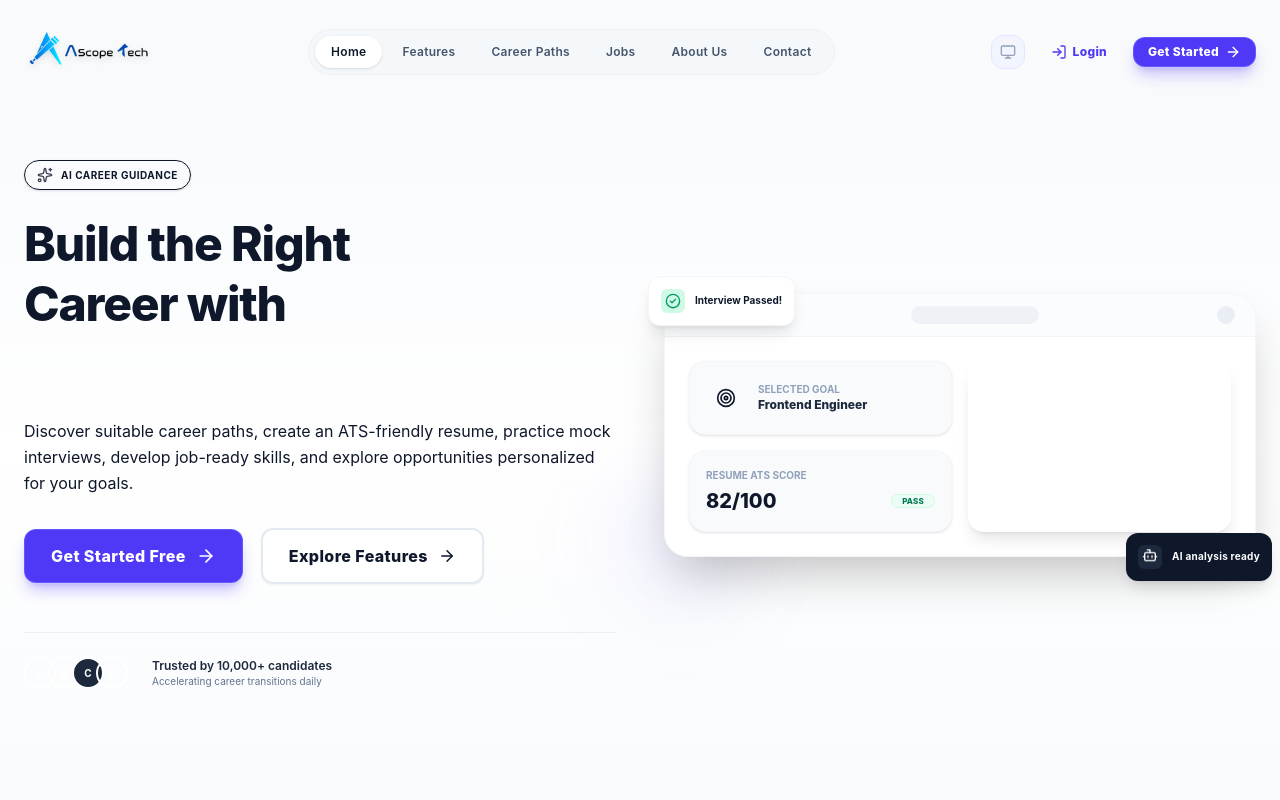
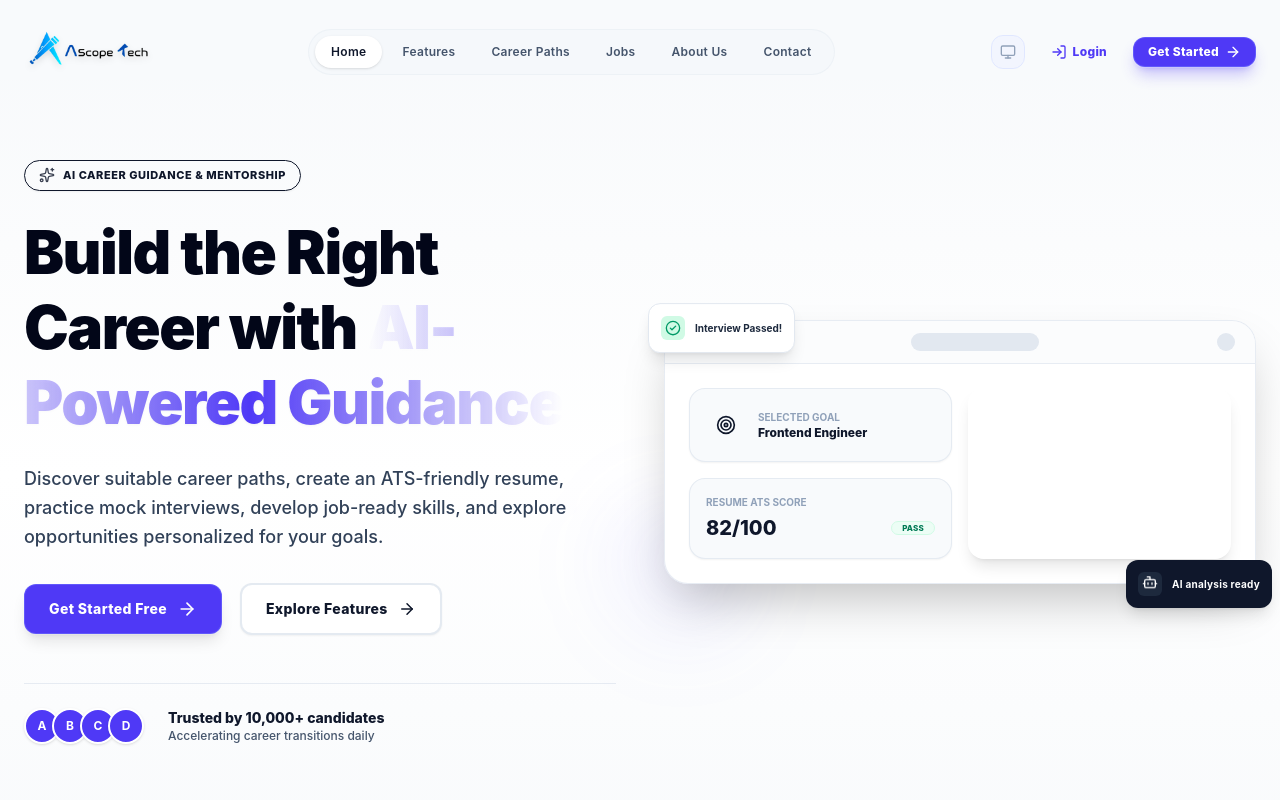
Before and after one commit to mythilijaikumar2-crypto/ascopetech-mentor-web-site-, a React (Vite) app: page / in a window 1280 px wide. Shown: the top 800 px of the page. Built offline with nearby package versions, Linux system fonts and the light colour scheme.

Commit message:
Enhance Home page Hero section text contrast, font sizes, colors, and dark mode visibility

```diff
--- a/src/pages/public/Home.tsx
+++ b/src/pages/public/Home.tsx
@@ -177,10 +177,10 @@ export const Home: React.FC = () => {
   return (
     <div className="w-full relative overflow-x-hidden">
       {/* 1. Hero Section */}
-      <section className="relative pt-12 pb-24 md:pt-20 md:pb-32 bg-linear-to-b from-primary-50/40 via-white to-slate-50/30 overflow-hidden">
+      <section className="relative pt-12 pb-24 md:pt-20 md:pb-32 bg-gradient-to-b from-slate-50 via-white to-slate-50 dark:from-slate-950 dark:via-slate-900 dark:to-slate-950 overflow-hidden transition-colors duration-200">
         {/* Decorative background vectors */}
-        <div className="absolute top-0 right-0 h-[500px] w-[500px] rounded-full bg-primary-200/20 blur-[120px] pointer-events-none -z-10" />
-        <div className="absolute bottom-0 left-0 h-[400px] w-[400px] rounded-full bg-brand-200/20 blur-[100px] pointer-events-none -z-10" />
+        <div className="absolute top-0 right-0 h-[500px] w-[500px] rounded-full bg-primary-300/20 dark:bg-primary-900/20 blur-[120px] pointer-events-none -z-10" />
+        <div className="absolute bottom-0 left-0 h-[400px] w-[400px] rounded-full bg-brand-300/20 dark:bg-brand-900/20 blur-[100px] pointer-events-none -z-10" />
 
         <div className="max-w-7xl mx-auto px-6 grid grid-cols-1 lg:grid-cols-12 gap-12 items-center">
           {/* Hero left text content */}
@@ -190,46 +190,49 @@ export const Home: React.FC = () => {
             transition={{ duration: 0.6 }}
             className="lg:col-span-6 flex flex-col gap-6"
           >
-            <div className="inline-flex items-center gap-2 px-3 py-1.5 rounded-full bg-primary-50 border border-primary-100/50 max-w-fit shadow-sm">
-              <Sparkles className="h-4 w-4 text-primary-600 animate-pulse" />
-              <span className="text-[10px] font-bold text-primary-800 uppercase tracking-wider">
-                AI Career Guidance
+            <div className="inline-flex items-center gap-2 px-3.5 py-1.5 rounded-full bg-primary-100/80 dark:bg-primary-950/80 border border-primary-200 dark:border-primary-800 max-w-fit shadow-xs">
+              <Sparkles className="h-4 w-4 text-primary-600 dark:text-primary-400 animate-pulse" />
+              <span className="text-[11px] font-extrabold text-primary-900 dark:text-primary-200 uppercase tracking-wider">
+                AI Career Guidance & Mentorship
               </span>
             </div>
-            <h1 className="text-3xl md:text-5xl font-extrabold text-slate-900 tracking-tight leading-tight text-balance">
+
+            <h1 className="text-3xl sm:text-4xl md:text-6xl font-black text-slate-950 dark:text-white tracking-tight leading-tight text-balance">
               Build the Right Career with{" "}
-              <span className="bg-linear-to-r from-primary-600 to-brand-500 bg-clip-text text-transparent">
+              <span className="bg-gradient-to-r from-primary-600 via-indigo-600 to-brand-500 bg-clip-text text-transparent drop-shadow-xs">
                 AI-Powered Guidance
               </span>
             </h1>
-            <p className="text-sm md:text-base text-slate-655 leading-relaxed">
+
+            <p className="text-base md:text-lg font-medium text-slate-700 dark:text-slate-300 leading-relaxed max-w-xl">
               Discover suitable career paths, create an ATS-friendly resume, practice mock interviews, develop job-ready skills, and explore opportunities personalized for your goals.
             </p>
+
             <div className="flex flex-wrap items-center gap-4.5 mt-2">
               <Link to="/onboarding">
-                <Button variant="primary" size="lg" rightIcon={<ArrowRight className="h-5 w-5 transition-transform duration-300 group-hover:translate-x-1.5" />}>
+                <Button variant="primary" size="lg" className="shadow-lg shadow-primary-500/20 text-sm font-bold px-6" rightIcon={<ArrowRight className="h-5 w-5 transition-transform duration-300 group-hover:translate-x-1.5" />}>
                   Get Started Free
                 </Button>
               </Link>
               <Link to="/features">
-                <Button variant="outline" size="lg" rightIcon={<ArrowRight className="h-4.5 w-4.5 transition-transform duration-300 group-hover:translate-x-1" />}>
+                <Button variant="outline" size="lg" className="text-sm font-bold px-6 dark:border-slate-700 dark:text-slate-200" rightIcon={<ArrowRight className="h-4.5 w-4.5 transition-transform duration-300 group-hover:translate-x-1" />}>
                   Explore Features
                 </Button>
               </Link>
             </div>
 
             {/* Small Trust indicators */}
-            <div className="flex items-center gap-6 mt-6 pt-6 border-t border-slate-200/60">
+            <div className="flex items-center gap-6 mt-6 pt-6 border-t border-slate-200/80 dark:border-slate-800">
               <div className="flex -space-x-2">
                 {[1, 2, 3, 4].map((i) => (
-                  <div key={i} className={`h-8 w-8 rounded-full border-2 border-white flex items-center justify-center font-bold text-[10px] text-white bg-slate-${200 + i * 200}`}>
+                  <div key={i} className="h-9 w-9 rounded-full border-2 border-white dark:border-slate-900 flex items-center justify-center font-bold text-xs text-white bg-indigo-600 shadow-sm">
                     {String.fromCharCode(64 + i)}
                   </div>
                 ))}
               </div>
               <div>
-                <p className="text-xs font-semibold text-slate-800">Trusted by 10,000+ candidates</p>
-                <p className="text-[10px] text-slate-500">Accelerating career transitions daily</p>
+                <p className="text-sm font-extrabold text-slate-900 dark:text-slate-100">Trusted by 10,000+ candidates</p>
+                <p className="text-xs text-slate-600 dark:text-slate-400 font-medium">Accelerating career transitions daily</p>
               </div>
             </div>
           </m.div>
@@ -244,17 +247,17 @@ export const Home: React.FC = () => {
             {/* Interactive tilted dashboard container mockup */}
             <m.div
               style={{ rotateX, rotateY, transformStyle: "preserve-3d" }}
-              className="w-full bg-white/95 backdrop-blur-md rounded-3xl shadow-2xl border border-slate-100/80 overflow-hidden relative transition-shadow duration-300 hover:shadow-primary-500/5"
+              className="w-full bg-white/95 dark:bg-slate-900/95 backdrop-blur-md rounded-3xl shadow-2xl border border-slate-200/80 dark:border-slate-800 overflow-hidden relative transition-shadow duration-300 hover:shadow-primary-500/10"
             >
               {/* Toolbar */}
-              <div className="px-5 py-3 border-b border-slate-100 bg-slate-50/50 flex items-center justify-between">
+              <div className="px-5 py-3 border-b border-slate-200/80 dark:border-slate-800 bg-slate-50/50 dark:bg-slate-950/50 flex items-center justify-between">
                 <div className="flex items-center gap-1.5">
                   <div className="h-3 w-3 rounded-full bg-red-400" />
                   <div className="h-3 w-3 rounded-full bg-amber-400" />
                   <div className="h-3 w-3 rounded-full bg-emerald-400" />
                 </div>
-                <div className="h-4.5 w-32 bg-slate-200/50 rounded-full" />
-                <div className="h-4.5 w-4.5 bg-slate-200/70 rounded-full" />
+                <div className="h-4.5 w-32 bg-slate-200 dark:bg-slate-800 rounded-full" />
+                <div className="h-4.5 w-4.5 bg-slate-200 dark:bg-slate-800 rounded-full" />
               </div>
               {/* Dashboard Content */}
               <div className="p-6 grid grid-cols-1 md:grid-cols-2 gap-4" style={{ transformStyle: "preserve-3d" }}>
@@ -262,24 +265,24 @@ export const Home: React.FC = () => {
                   {/* Career widget with depth translation */}
                   <m.div
                     style={{ transform: "translateZ(40px)", transformStyle: "preserve-3d" }}
-                    className="p-4 bg-slate-50 rounded-2xl border border-slate-100/70 flex items-center gap-3 shadow-sm hover:bg-white hover:shadow-md transition-all duration-300"
+                    className="p-4 bg-slate-50 dark:bg-slate-950/60 rounded-2xl border border-slate-200/80 dark:border-slate-800 flex items-center gap-3 shadow-xs hover:bg-white dark:hover:bg-slate-900 hover:shadow-md transition-all duration-300"
                   >
-                    <div className="h-10 w-10 rounded-xl bg-primary-100 text-primary-600 flex items-center justify-center">
+                    <div className="h-10 w-10 rounded-xl bg-primary-100 dark:bg-primary-950/60 text-primary-600 dark:text-primary-400 flex items-center justify-center">
                       <Target className="h-5 w-5" />
                     </div>
                     <div>
-                      <p className="text-[10px] font-bold text-slate-400">SELECTED GOAL</p>
-                      <p className="text-xs font-extrabold text-slate-800">Frontend Engineer</p>
+                      <p className="text-[10px] font-bold text-slate-400 dark:text-slate-500">SELECTED GOAL</p>
+                      <p className="text-xs font-extrabold text-slate-900 dark:text-slate-100">Frontend Engineer</p>
                     </div>
                   </m.div>
                   {/* ATS widget with depth translation */}
                   <m.div
                     style={{ transform: "translateZ(60px)", transformStyle: "preserve-3d" }}
-                    className="p-4 bg-slate-50 rounded-2xl border border-slate-100/70 shadow-sm hover:bg-white hover:shadow-md transition-all duration-300"
+                    className="p-4 bg-slate-50 dark:bg-slate-950/60 rounded-2xl border border-slate-200/80 dark:border-slate-800 shadow-xs hover:bg-white dark:hover:bg-slate-900 hover:shadow-md transition-all duration-300"
                   >
-                    <p className="text-[10px] font-bold text-slate-400">RESUME ATS SCORE</p>
+                    <p className="text-[10px] font-bold text-slate-400 dark:text-slate-500">RESUME ATS SCORE</p>
                     <div className="flex items-center justify-between mt-1">
-                      <span className="text-xl font-extrabold text-slate-850">82/100</span>
+                      <span className="text-xl font-extrabold text-slate-900 dark:text-slate-100">82/100</span>
                       <Badge variant="success" className="text-[8px] font-extrabold">PASS</Badge>
                     </div>
                   </m.div>
@@ -287,10 +290,10 @@ export const Home: React.FC = () => {
                 {/* Visual readiness score ring with depth translation */}
                 <m.div
                   style={{ transform: "translateZ(80px)", transformStyle: "preserve-3d" }}
-                  className="p-5 bg-linear-to-br from-primary-600 to-brand-500 rounded-2xl text-white flex flex-col justify-between shadow-lg shadow-primary-500/10 hover:shadow-primary-500/20 transition-all duration-300"
+                  className="p-5 bg-gradient-to-br from-primary-600 to-brand-500 rounded-2xl text-white flex flex-col justify-between shadow-lg shadow-primary-500/10 hover:shadow-primary-500/20 transition-all duration-300"
                 >
                   <div className="flex justify-between items-start">
-                    <span className="text-[10px] font-bold tracking-wider uppercase opacity-85">READINESS</span>
+                    <span className="text-[10px] font-bold tracking-wider uppercase opacity-90">READINESS</span>
                     <TrendingUp className="h-4.5 w-4.5" />
                   </div>
                   <div>
@@ -305,13 +308,13 @@ export const Home: React.FC = () => {
             <m.div
               animate={{ y: [0, -8, 0] }}
               transition={{ repeat: Infinity, duration: 5, ease: "easeInOut" }}
-              className="absolute -top-4 -left-4 p-3 bg-white rounded-xl shadow-lg border border-slate-100 flex items-center gap-2.5 z-10"
+              className="absolute -top-4 -left-4 p-3 bg-white dark:bg-slate-900 rounded-xl shadow-lg border border-slate-200 dark:border-slate-800 flex items-center gap-2.5 z-10"
               style={{ transform: "translateZ(100px)" }}
             >
-              <div className="h-6 w-6 rounded-md bg-emerald-100 text-emerald-600 flex items-center justify-center">
+              <div className="h-6 w-6 rounded-md bg-emerald-100 dark:bg-emerald-950/60 text-emerald-600 dark:text-emerald-400 flex items-center justify-center">
                 <CheckCircle2 className="h-4 w-4" />
               </div>
-              <span className="text-[10px] font-bold text-slate-750">Interview Passed!</span>
+              <span className="text-[10px] font-bold text-slate-800 dark:text-slate-200">Interview Passed!</span>
             </m.div>
 
             <m.div
@@ -330,13 +333,13 @@ export const Home: React.FC = () => {
             <m.div
               animate={{ rotate: 360 }}
               transition={{ repeat: Infinity, duration: 25, ease: "linear" }}
-              className="absolute -top-12 -right-12 h-24 w-24 rounded-full bg-linear-to-tr from-primary-400/20 to-brand-500/20 blur-xl -z-10"
+              className="absolute -top-12 -right-12 h-24 w-24 rounded-full bg-gradient-to-tr from-primary-400/20 to-brand-500/20 blur-xl -z-10"
               style={{ transform: "translateZ(-30px)" }}
             />
             <m.div
               animate={{ scale: [0.95, 1.05, 0.95] }}
               transition={{ repeat: Infinity, duration: 6, ease: "easeInOut" }}
-              className="absolute -bottom-16 -left-16 h-36 w-36 rounded-full bg-linear-to-tr from-brand-400/10 to-indigo-500/15 blur-2xl -z-10"
+              className="absolute -bottom-16 -left-16 h-36 w-36 rounded-full bg-gradient-to-tr from-brand-400/10 to-indigo-500/15 blur-2xl -z-10"
               style={{ transform: "translateZ(-50px)" }}
             />
           </div>
```
